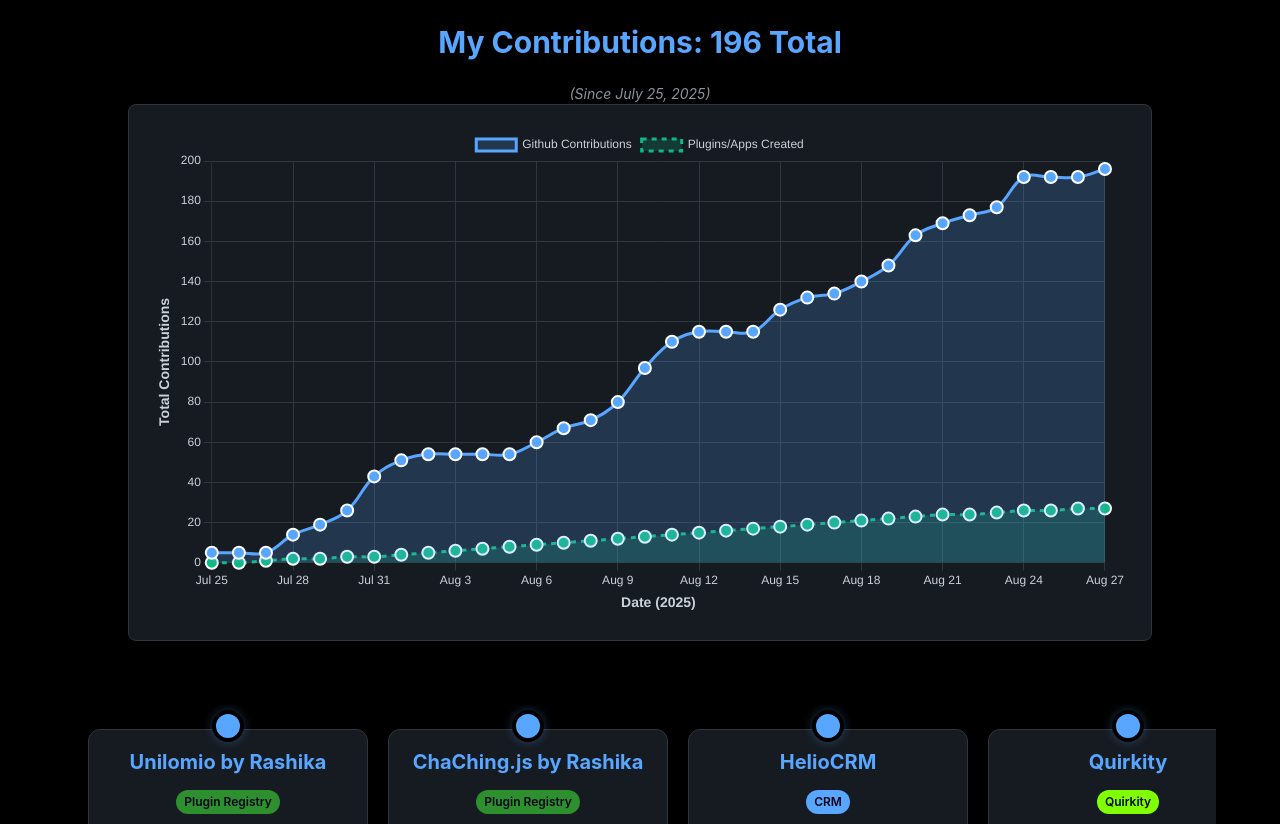
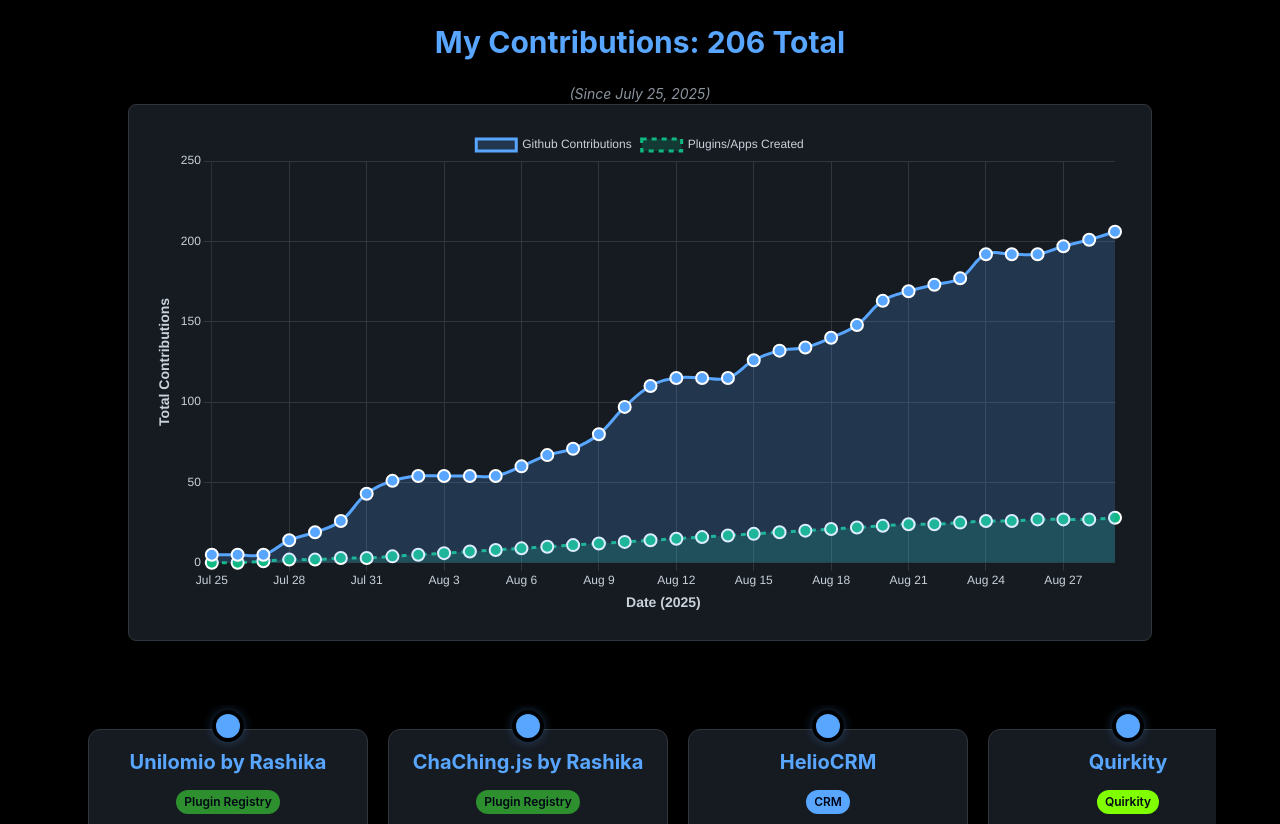
Before and after one commit to Unilomio/rashika-github-showcase, a plain HTML site: page index.html in a window 1280 px wide. Shown: the part 1000-1824 px from the top of the page. Drawn offline with nearby package versions, Linux system fonts and the light colour scheme.

Commit message:
Update index.html

```diff
--- a/index.html
+++ b/index.html
@@ -849,7 +849,7 @@
       const contributionData = {
         daily: [
           5, 0, 0, 9, 5, 7, 17, 8, 3, 0, 0, 0, 6, 7, 4, 9, 17, 13, 5, 0, 0, 11,
-          6, 2, 6, 8, 15, 6, 4, 4, 15, 0, 0, 4,
+          6, 2, 6, 8, 15, 6, 4, 4, 15, 0, 0, 5, 4, 5,
         ],
         getCumulative: function () {
           let sum = 0;
```
